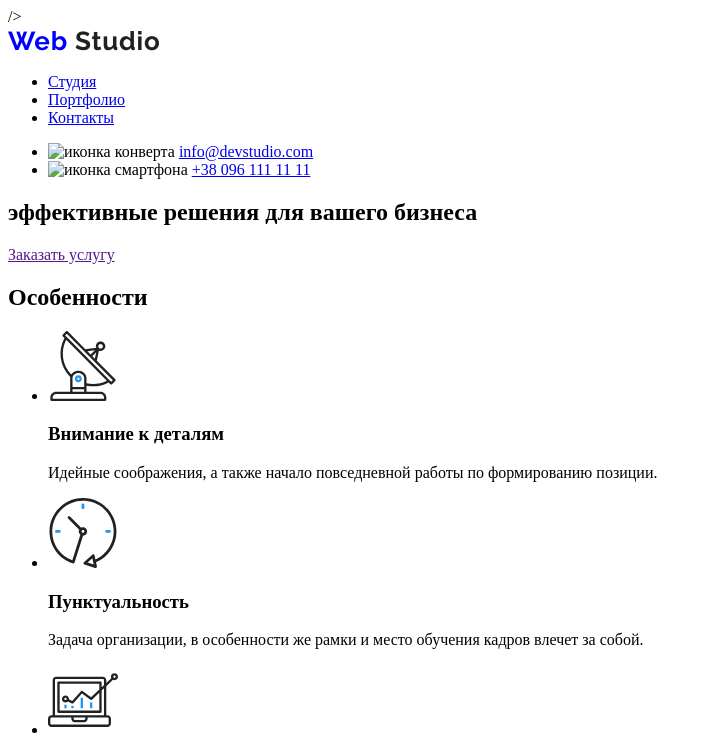
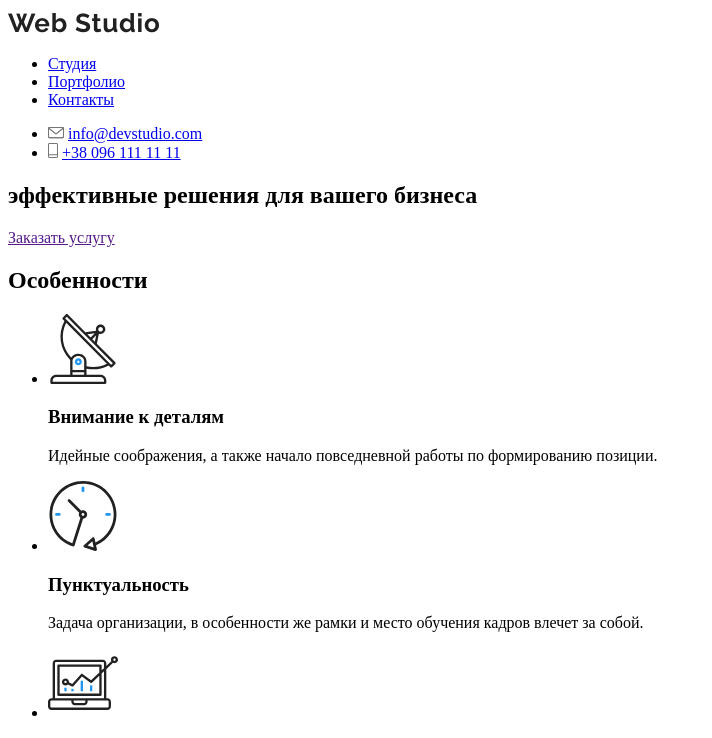
Before and after one commit to IrynaBiliaieva/goit-markup-hw-02, a plain HTML site: page index.html in a window 1280 px wide. Shown: the top 738 px of the page, without its empty margins (0-712 px from the left). Drawn offline with Linux system fonts and the light colour scheme.

Commit message:
relink css

```diff
--- a/CSS/style.css
+++ b/CSS/style.css
@@ -15,9 +15,7 @@
   background-color: var(--primary-white-color);
   color: var(--primary-text-color);
   font-family: Roboto;
-  font-weight: 400;
-
-}
+  font-weight: 400;}
 
 /* Logo */
 
@@ -30,8 +28,10 @@ line-height: 1.19;
 letter-spacing: 0.03em;
 text-decoration:none;
  }
-.logo>span
+
+ .logo .span
 { color: blue;}
+
 .logo:hover {
   color: var(--accent-color);
 }
--- a/index.html
+++ b/index.html
@@ -4,13 +4,13 @@
     <meta charset="UTF-8" />
     <meta name="viewport" content="width=device-width, initial-scale=1.0" />
     <title>Web studio</title>
-    <link rel="stylesheet" href="./CSS/style.css" />
+    <link rel="stylesheet" href="./CSS/style.css">
     <link
-      <link
+
       href="https://fonts.googleapis.com/css2?family=Raleway:wght@700&family=Roboto:wght@100;400;700;900&display=swap"
       rel="stylesheet"
     />
-    />
+
   </head>
   <body>
     <!--header-->
@@ -25,11 +25,11 @@
       </nav>
       <ul class="contact-nav">
         <li>
-          <img src="./images/envelope.svg class=link" alt="иконка конверта" />
+          <img src="./images/envelope.svg"class=link alt="иконка конверта" />
           <a href="mailto:info@devstudio.com class=link">info@devstudio.com</a>
         </li>
         <li>
-          <img src="./images/cellphone.svg class=link" alt="иконка смартфона" />
+          <img src="./images/cellphone.svg"class=link alt="иконка смартфона" />
           <a href="tel:+380961111111" class="link">+38 096 111 11 11</a>
         </li>
       </ul>
```
